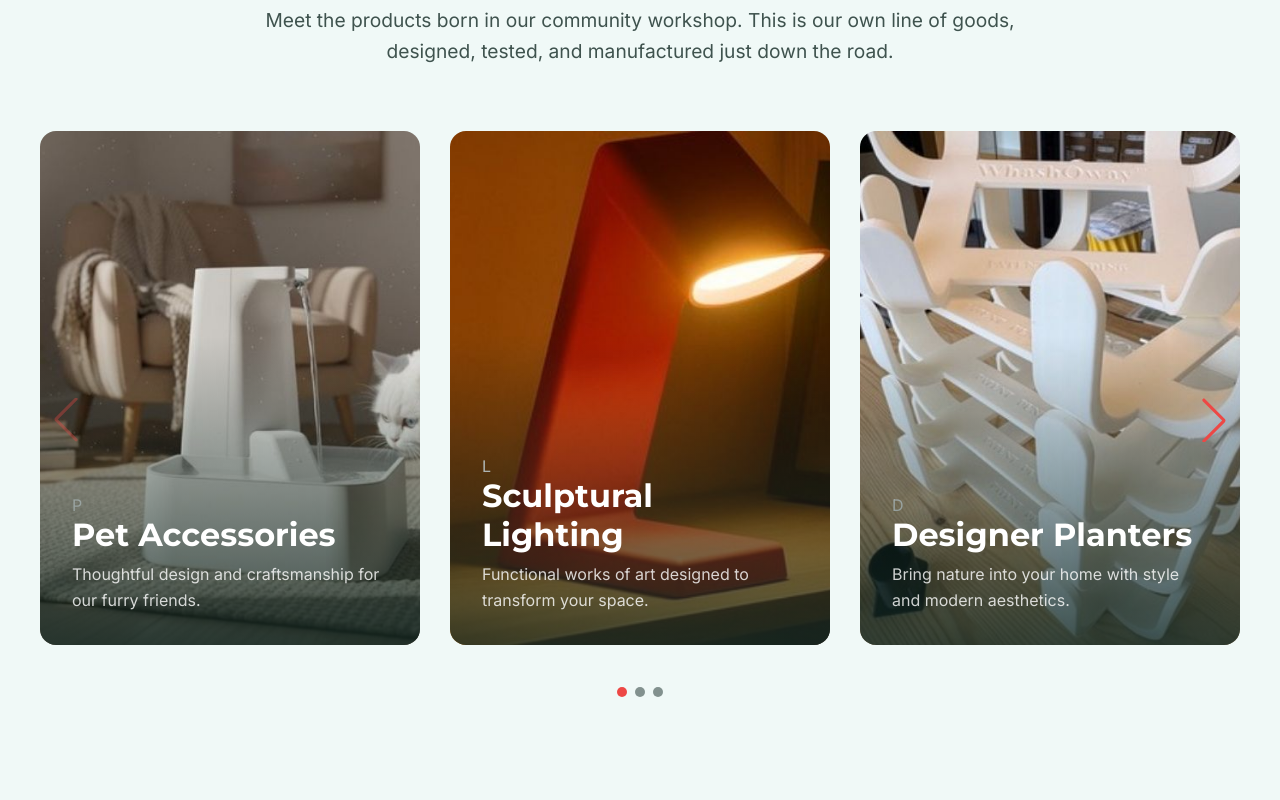
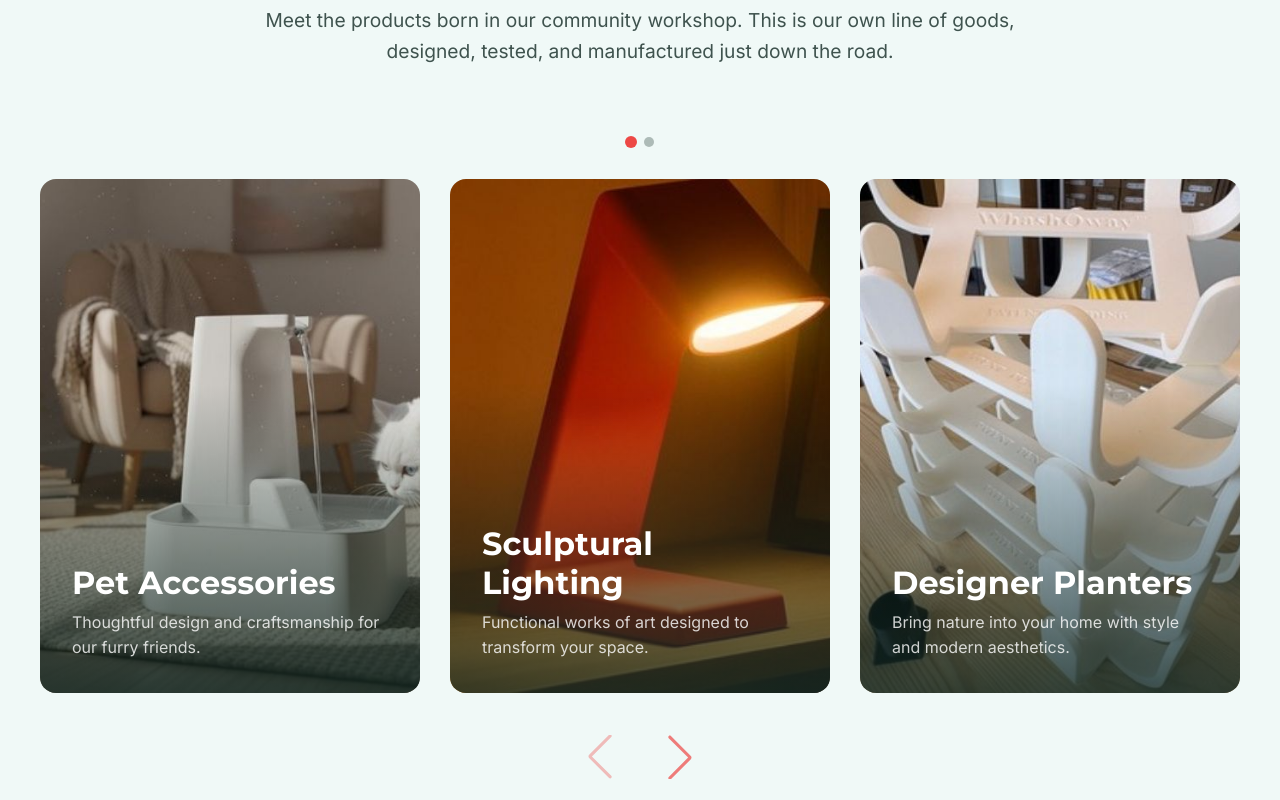
Before and after one commit to MauroMiranda0/knemco-manufacturing-fullstack, a React (Vite) app in the folder client/: page / in a window 1280 px wide. Shown: the part 2120-2920 px from the top of the page. Built offline with nearby package versions, Linux system fonts and the light colour scheme.

Commit message:
style(Slider): Relocate navigation buttons below the slider

```diff
--- a/client/src/sections/ProductsSection.jsx
+++ b/client/src/sections/ProductsSection.jsx
@@ -6,26 +6,22 @@ import Modal from '../components/Modal';
 import '../styles/ProductsSection.css';
 import '../styles/ProductDetail.css';
 
-// --- NUEVO CÓDIGO: Importamos Swiper y sus estilos ---
 import { Swiper, SwiperSlide } from 'swiper/react';
 import { Pagination, Navigation } from 'swiper/modules';
 import 'swiper/css';
 import 'swiper/css/pagination';
 import 'swiper/css/navigation';
-// --- FIN DEL NUEVO CÓDIGO ---
-
-import catFountainImg from '../assets/images/product-cat-fountain.jpg';
-import lightingImg from '../assets/images/product-sculptural-lighting.jpg';
-import plantersImg from '../assets/images/product-designer-planters.jpg';
-import giftsImg from '../assets/images/product-personalized-gifts.jpg';
+import catFountainImg from '../assets/images/product-cat-fountain.jpg'; // Adjust the path according to your project structure
+import lightingImg from '../assets/images/product-sculptural-lighting.jpg'; // Import lighting image
+import plantersImg from '../assets/images/product-designer-planters.jpg'; // Import planters image
+import giftsImg from '../assets/images/product-personalized-gifts.jpg'; // Import gifts image
 
 const productsData = [
-  { id: 'cat-fountains', title: 'Pet Accessories', description: "Thoughtful design and craftsmanship for our furry friends.", imageUrl: catFountainImg, bgLetter: 'P' },
-  { id: 'sculptural-lighting', title: 'Sculptural Lighting', description: 'Functional works of art designed to transform your space.', imageUrl: lightingImg, bgLetter: 'L' },
-  { id: 'designer-planters', title: 'Designer Planters', description: 'Bring nature into your home with style and modern aesthetics.', imageUrl: plantersImg, bgLetter: 'D' },
-  { id: 'personalized-gifts', title: 'Personalized Gifts', description: "Create a truly unique and memorable gift for any occasion.", imageUrl: giftsImg, bgLetter: 'G' },
-  // Podemos añadir más productos para probar el slider
-  { id: 'more-lighting', title: 'Ambient Lighting', description: 'Set the perfect mood with our custom ambient lights.', imageUrl: lightingImg, bgLetter: 'A' },
+  // ... (los datos se mantienen igual)
+  { id: 'cat-fountains', title: 'Pet Accessories', description: "Thoughtful design and craftsmanship for our furry friends.", imageUrl: catFountainImg},
+  { id: 'sculptural-lighting', title: 'Sculptural Lighting', description: 'Functional works of art designed to transform your space.', imageUrl: lightingImg},
+  { id: 'designer-planters', title: 'Designer Planters', description: 'Bring nature into your home with style and modern aesthetics.', imageUrl: plantersImg},
+  { id: 'personalized-gifts', title: 'Personalized Gifts', description: "Create a truly unique and memorable gift for any occasion.", imageUrl: giftsImg},
 ];
 
 const ProductsSection = () => {
@@ -52,24 +48,20 @@ const ProductsSection = () => {
         </p>
       </div>
 
-      {/* --- NUEVO CÓDIGO: Implementación del Slider --- */}
       <div className="product-slider-container">
         <Swiper
-          modules={[Pagination, Navigation]} // Módulos que usaremos
-          spaceBetween={30} // Espacio entre slides
-          slidesPerView={1} // Slides visibles en móvil
-          navigation // Activa las flechas de navegación
-          pagination={{ clickable: true }} // Activa la paginación con puntos
+          modules={[Pagination, Navigation]}
+          spaceBetween={30}
+          slidesPerView={1}
+          // --- CÓDIGO ACTUALIZADO: Le decimos a Swiper dónde están nuestros botones personalizados ---
+          navigation={{
+            nextEl: '.swiper-button-next',
+            prevEl: '.swiper-button-prev',
+          }}
+          pagination={{ clickable: true }}
           breakpoints={{
-            // Responsive: cuántos slides mostrar según el ancho de la pantalla
-            640: {
-              slidesPerView: 2,
-              spaceBetween: 20,
-            },
-            1024: {
-              slidesPerView: 3,
-              spaceBetween: 30,
-            },
+            640: { slidesPerView: 2, spaceBetween: 20 },
+            1024: { slidesPerView: 3, spaceBetween: 30 },
           }}
           className="mySwiper"
         >
@@ -82,11 +74,17 @@ const ProductsSection = () => {
             </SwiperSlide>
           ))}
         </Swiper>
+
+        {/* --- NUEVO CÓDIGO: Contenedor personalizado para los botones --- */}
+        <div className="swiper-navigation-wrapper">
+          <div className="swiper-button-prev"></div>
+          <div className="swiper-button-next"></div>
+        </div>
+        {/* --- FIN DEL NUEVO CÓDIGO --- */}
       </div>
-      {/* --- FIN DEL NUEVO CÓDIGO --- */}
-
 
       <Modal isOpen={isModalOpen} onClose={handleCloseModal}>
+        {/* ... (el contenido del modal se mantiene igual) ... */}
         {selectedProduct && (
           <div className="product-detail">
             <img src={selectedProduct.imageUrl} alt={selectedProduct.title} className="product-detail-image" />
--- a/client/src/styles/ProductsSection.css
+++ b/client/src/styles/ProductsSection.css
@@ -2,16 +2,16 @@
 /* --- CÓDIGO COMPLETO Y ACTUALIZADO --- */
 
 .products-section {
-  padding: 6rem 0; /* Ajustamos el padding para un slider que puede desbordar */
+  padding: 6rem 0;
   background-color: var(--color-bg);
-  position: relative; /* Para posicionar flechas de navegación si es necesario */
+  position: relative;
 }
 
 .products-section .section-header {
   text-align: center;
   max-width: 800px;
   margin: 0 auto 4rem auto;
-  padding: 0 1rem; /* Añadimos padding horizontal para que no toque los bordes */
+  padding: 0 1rem;
 }
 
 .products-section .section-title {
@@ -32,40 +32,80 @@
 .product-slider-container {
   max-width: 1200px;
   margin: 0 auto;
-  padding: 0 2rem; /* Espacio para que las flechas no queden pegadas */
+  padding: 0 2rem;
+  position: relative; /* Contenedor para los botones posicionados absolutamente */
 }
 
-/* Estilos para personalizar Swiper */
-.mySwiper {
-  padding-bottom: 4rem !important; /* Espacio extra abajo para la paginación */
+.swiper{
+  padding-top: 3rem !important; /* Espacio para la paginación */
 }
 
-/* Estilos para las flechas de navegación */
+.mySwiper {
+  padding-bottom: 5rem !important; /* Más espacio para los botones y la paginación */
+}
+
+/* --- NUEVOS ESTILOS PARA LOS BOTONES DE NAVEGACIÓN --- */
+
+/* Contenedor de las flechas para centrarlas */
+.swiper-navigation-wrapper {
+  position: absolute;
+  bottom: 0px; /* Lo posicionamos abajo */
+  left: 50%;
+  padding: 1rem;
+  transform: translateX(-50%);
+  width: 100px; /* Ancho fijo para el contenedor de las flechas */
+  display: flex;
+  justify-content: space-between;
+  align-items: center;
+  z-index: 10; /* Asegura que esté por encima de la paginación si se solapan */
+}
+
+/* Estilos comunes para ambas flechas */
 .swiper-button-next,
 .swiper-button-prev {
-  color: var(--color-primary-accent) !important; /* Color rojo para las flechas */
-  transition: transform 0.3s ease;
+  position: static; /* Quitamos el posicionamiento absoluto por defecto de Swiper */
+  width: auto;
+  height: auto;
+  margin-top: 0;
+
+  color: var(--color-primary-accent) !important; /* Color verde oscuro */
+  opacity: 0.7;
+  transition: opacity 0.3s ease, transform 0.3s ease;
+}
+
+/* Quitamos el pseudo-elemento '::after' que Swiper usa para el icono por defecto */
+.swiper-button-next::after,
+.swiper-button-prev::after {
+  font-size: 2rem !important; /* Hacemos los iconos un poco más grandes */
 }
 
 .swiper-button-next:hover,
 .swiper-button-prev:hover {
+  opacity: 1;
   transform: scale(1.1);
 }
+/* --- FIN DE NUEVOS ESTILOS --- */
 
-/* Estilos para la paginación (los puntos de abajo) */
+
+/* Estilos para la paginación (los puntos) */
+.swiper-pagination {
+  top: 0px !important; /* Alineamos la paginación abajo */
+}
+
 .swiper-pagination-bullet {
-  background-color: var(--color-text) !important; /* Puntos de color verde oscuro */
-  opacity: 0.5 !important;
+  background-color: var(--color-text) !important;
+  opacity: 0.3 !important;
   width: 10px !important;
   height: 10px !important;
+  transition: all 0.3s ease !important;
 }
 
 .swiper-pagination-bullet-active {
-  background-color: var(--color-primary-accent) !important; /* Punto activo de color rojo */
+  background-color: var(--color-primary-accent) !important;
   opacity: 1 !important;
+  transform: scale(1.2);
 }
 
-/* Eliminamos la antigua grilla */
 .products-grid {
   display: none;
 }
```
